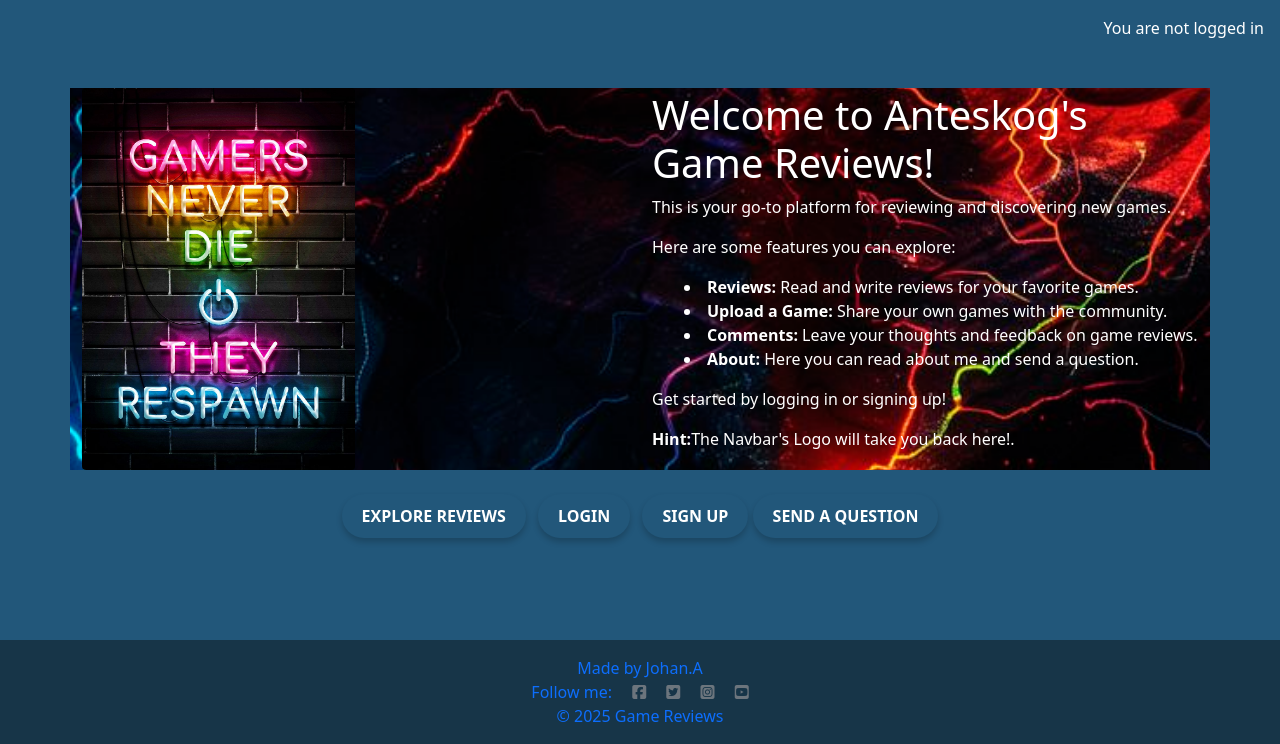
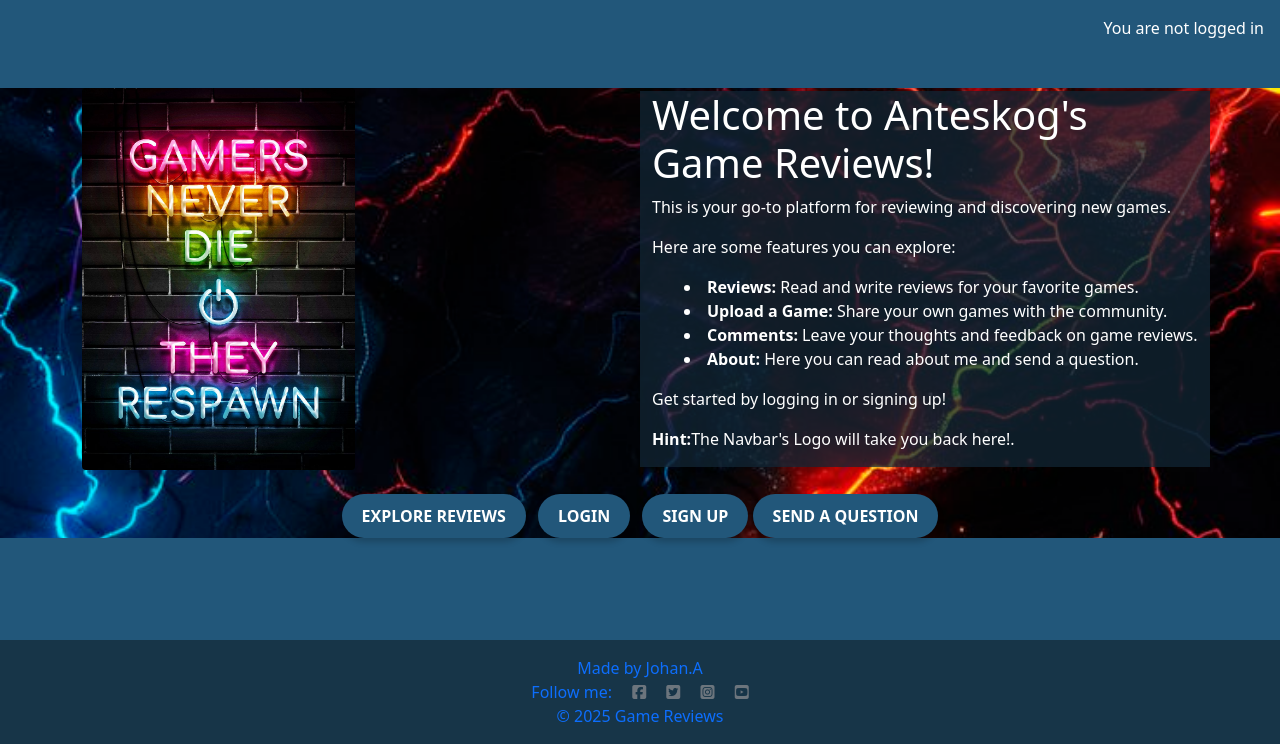
Before and after one commit to Johan-4P/anteskogs_game_reviews, a Django app: page / in a window 1280 px wide. Shown: the part 56-800 px from the top of the page. Run offline with Django 5.2, Linux system fonts and the light colour scheme; some libraries are stand-ins or nearby versions.

Commit message:
Refactor home page layout and styles; enhance user experience with improved HTML structure and CSS styling

```diff
--- a/reviews/templates/reviews/home.html
+++ b/reviews/templates/reviews/home.html
@@ -3,12 +3,13 @@
 {% block title %}Anteskog's Game Reviews{% endblock %}
 
 {% block content %}
-<div class="container mt-5 text-box home-page">
+<div class="home-page">
+    <div class="container mt-5">
         <div class="row align-items-center">
             <div class="col-md-6">
                 <img src="static/images/gamers-dont.jpg" class="rounded float-start home-img" alt="Gamers don't die, they respawn">
             </div>
-        <div class="col-md-6">
+            <div class="col-md-6 text-box-home">
                 <h1>Welcome to Anteskog's Game Reviews!</h1>
                 <p>This is your go-to platform for reviewing and discovering new games.</p>
                 <p>Here are some features you can explore:</p>
@@ -37,5 +38,5 @@
             <a href="{% url 'about' %}" class="btn btn-modern">Send a Question</a>
         {% endif %}
     </div>
-
+</div>
 {% endblock %}
--- a/static/css/style.css
+++ b/static/css/style.css
@@ -4,6 +4,9 @@ body {
     color: #fff;
 }
 
+
+
+/* Home page styles */
 .home-page {
     background: url("/static/images/gaming-background.jpg") no-repeat center center fixed;
     background-size: cover;
@@ -11,7 +14,10 @@ body {
     color: #fff;
 }
 
-
+.text-box-home,
+.text-content {
+    background-color:#122736bb
+}
 .home-img {
     width: 50%;
 }
--- a/templates/base.html
+++ b/templates/base.html
@@ -90,7 +90,7 @@
         </div>
     </nav>
 
-    <main class="flex-shrink-0 main-bg">
+    <main class="flex-shrink-0 main-bg user-box">
         {% if user.is_authenticated %}
         <p class="text-end m-3">You are logged in as {{ user }}</p>
         {% else %}
```
Also changed, not shown: reviews/templates/reviews/review_detail.html (+6 -1 lines), 1 other file. Lines whose indentation alone changed are shown as unchanged.
